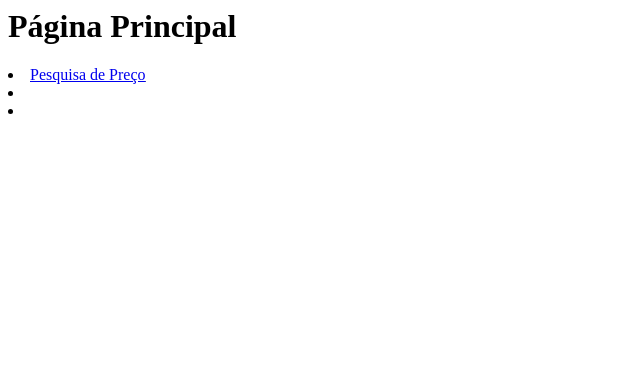
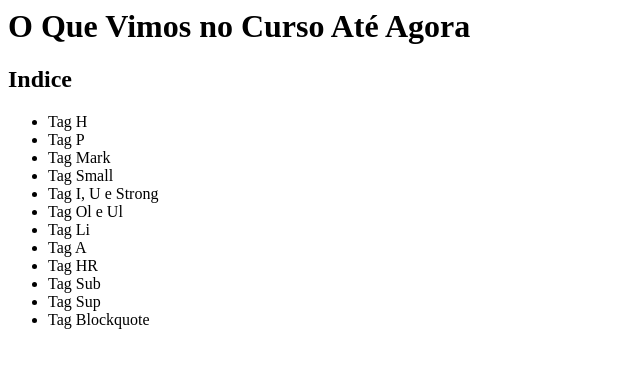
Before and after one commit to da-vi-anjos/Primeiro-Exercicio-Dio, a plain HTML site: page index.html in a window 1280 px wide. Shown: the whole page, without its empty margins (0-640 px from the left). Drawn offline with Linux system fonts and the light colour scheme.

Commit message:
configurado

```diff
--- a/index.html
+++ b/index.html
@@ -1,19 +1,24 @@
 <html>
     <head>
-        <title>Mudando o Título</title>
+        <title>Aprendizado</title>
     </head>
     <body>
-        <h1>Página Principal</h1>
-        <u>
-            <li>
-                <a href="about.html" title="Clique Aqui Para Pesquisar">Pesquisa de Preço</a>
-            </li>
-            <li>
-
-            </li>
-            <li>
-
-            </li>
-        </u>
+       <h1>O Que Vimos no Curso Até Agora</h1>
+       <h2>Indice</h2>
+       <ul>
+            <li>Tag H</li>
+            <li>Tag P</li>
+            <li>Tag Mark</li>
+            <li>Tag Small</li>
+            <li>Tag I, U e Strong</li>
+            <li>Tag Ol e Ul</li>
+            <li>Tag Li</li>
+            <li>Tag A</li>
+            <li>Tag HR</li>
+            <li>Tag Sub</li>
+            <li>Tag Sup</li>
+            <li>Tag Blockquote</li>
+       </ul>
+       <h2></h2>
     </body>
 </html>
```
